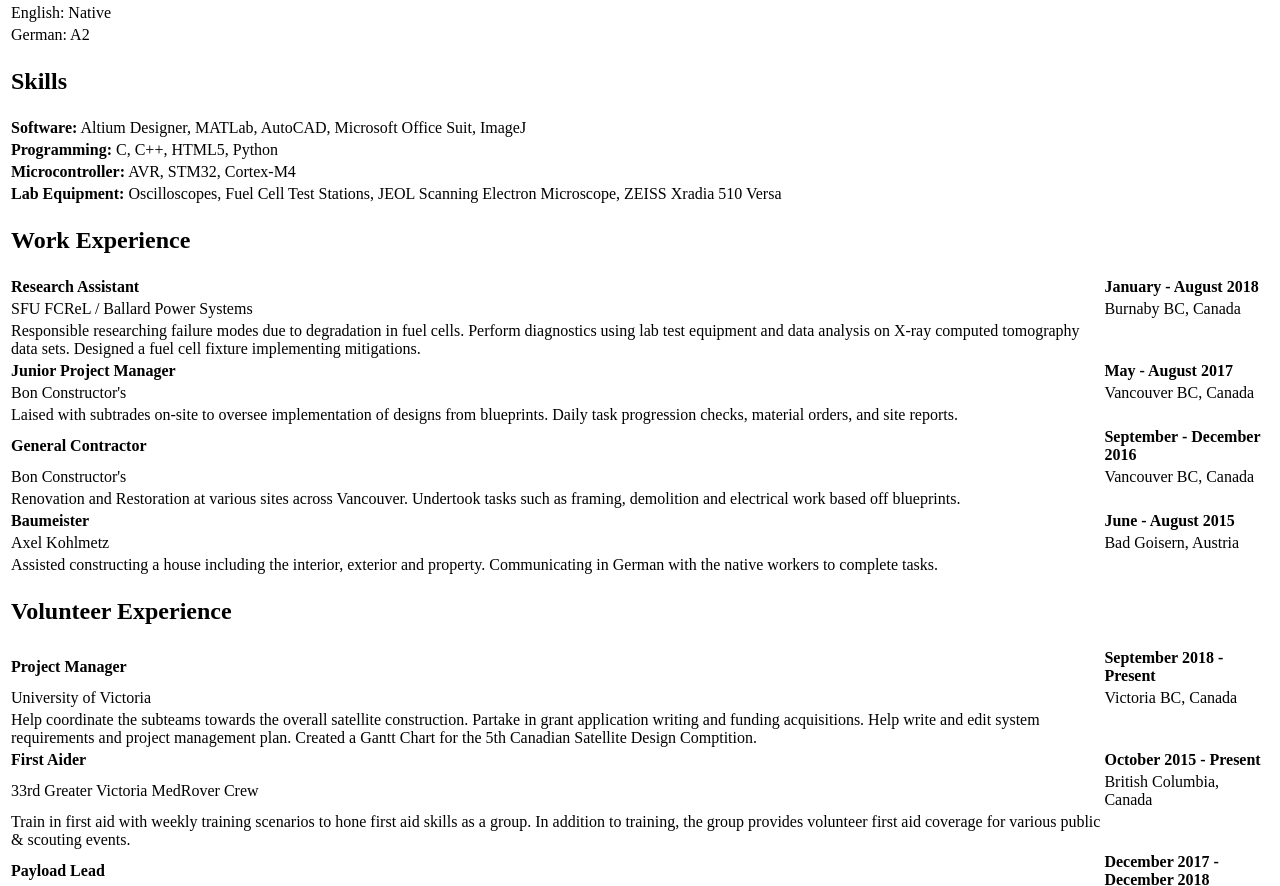
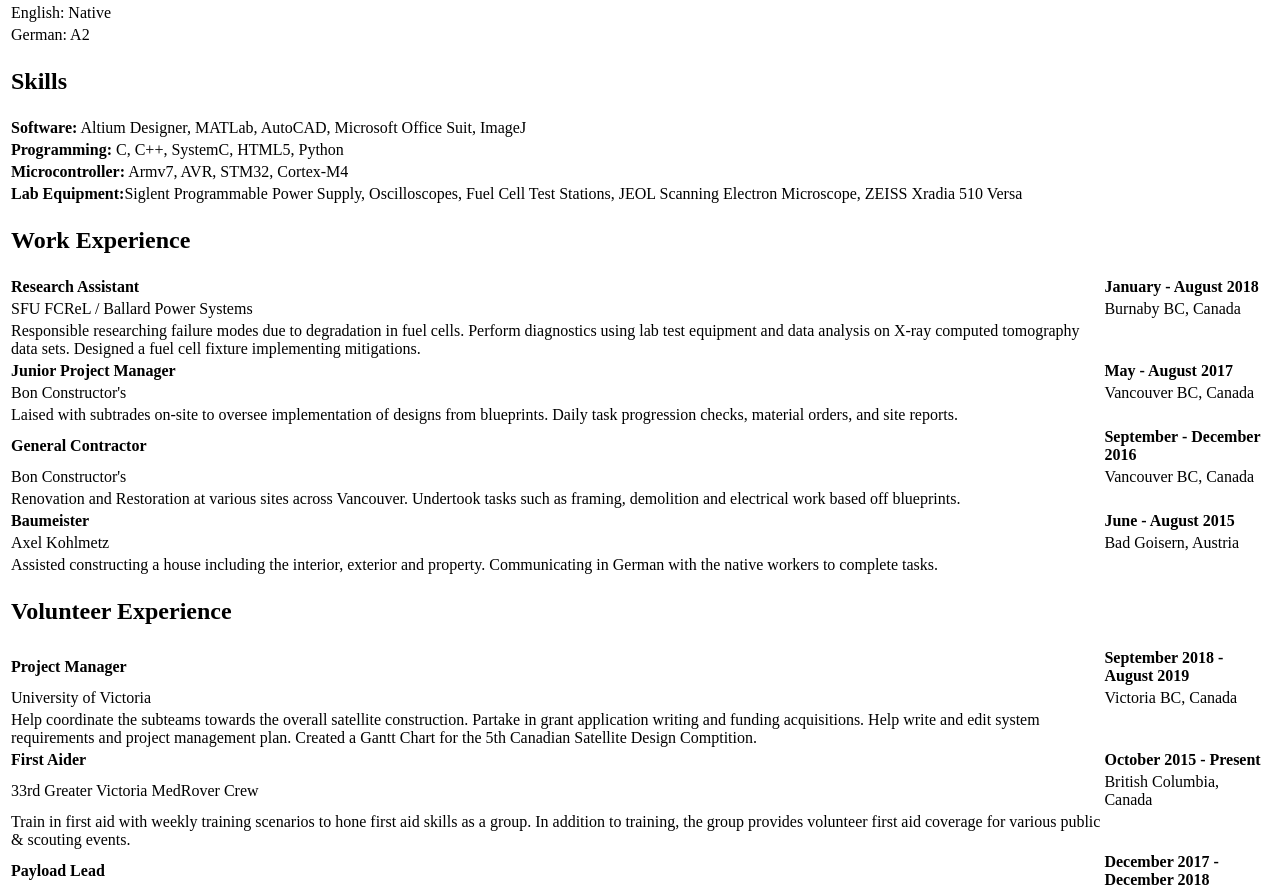
Before and after one commit to mattwegener/mattwegener.github.io, a plain HTML site: page resume.html in a window 1280 px wide. Shown: the part 609-1495 px from the top of the page. Drawn offline with Linux system fonts and the light colour scheme.

Commit message:
Resume update Aug 2019

```diff
--- a/resume.html
+++ b/resume.html
@@ -88,15 +88,15 @@
           <td></td>
         </tr>
         <tr>
-          <td><b>Programming:</b> C, C++, HTML5, Python</td>
+          <td><b>Programming:</b> C, C++, SystemC, HTML5, Python</td>
           <td></td>
         </tr>
         <tr>
-          <td><b>Microcontroller:</b> AVR, STM32, Cortex-M4</td>
+          <td><b>Microcontroller:</b> Armv7, AVR, STM32, Cortex-M4</td>
           <td></td>
         </tr>
         <tr>
-          <td><b>Lab Equipment:</b> Oscilloscopes, Fuel Cell Test Stations, JEOL Scanning Electron Microscope, ZEISS Xradia 510 Versa</td>
+          <td><b>Lab Equipment:</b>Siglent Programmable Power Supply, Oscilloscopes, Fuel Cell Test Stations, JEOL Scanning Electron Microscope, ZEISS Xradia 510 Versa</td>
           <td></td>
         </tr>
 
@@ -166,7 +166,7 @@
       </tr>
       <tr>
         <th>Project Manager</th>
-        <th>September 2018 - Present</th>
+        <th>September 2018 - August 2019</th>
       </tr>
       <tr>
         <td>University of Victoria</td>
```
